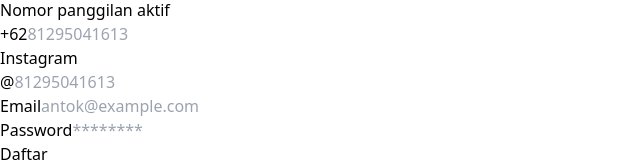
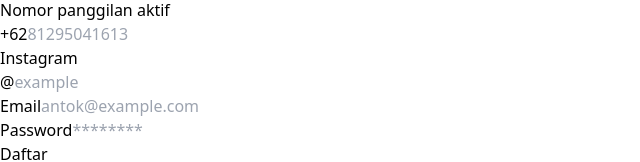
Before and after one commit to RenaldoSuryaSaputra/React-Mini-Project, a React (Vite) app: page /register in a window 1280 px wide. Shown: the part 301-463 px from the top of the page, without its empty margins (0-640 px from the left). Built offline with nearby package versions, Linux system fonts and the light colour scheme; no server answers.

Commit message:
commit: revisi

```diff
--- a/src/components/auth/register.jsx
+++ b/src/components/auth/register.jsx
@@ -135,7 +135,7 @@
                       })}
                       className="w-80 rounded-md border-0 py-1.5 text-gray-900 shadow-sm ring-1 ring-inset ring-gray-300 placeholder:text-gray-400 focus:ring-2 focus:ring-inset focus:ring-indigo-600 sm:text-sm sm:leading-6 ps-2"
                       type="text"
-                      placeholder="81295041613"
+                      placeholder="example"
                     />
                   </div>
                   {errors.contact && (
```
